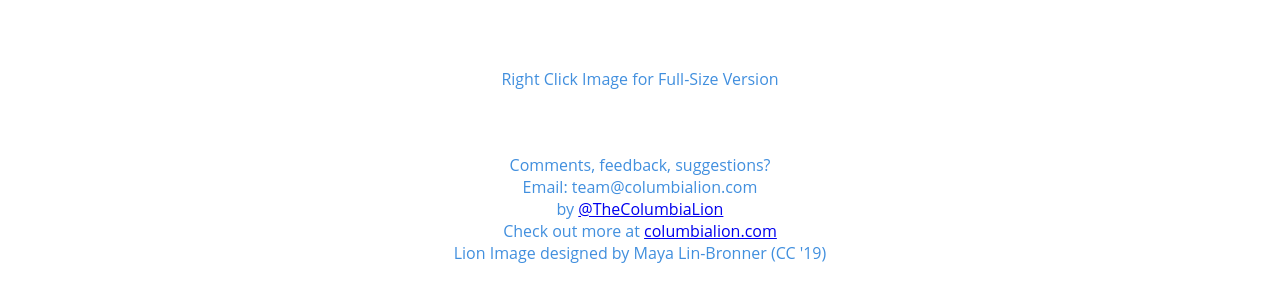
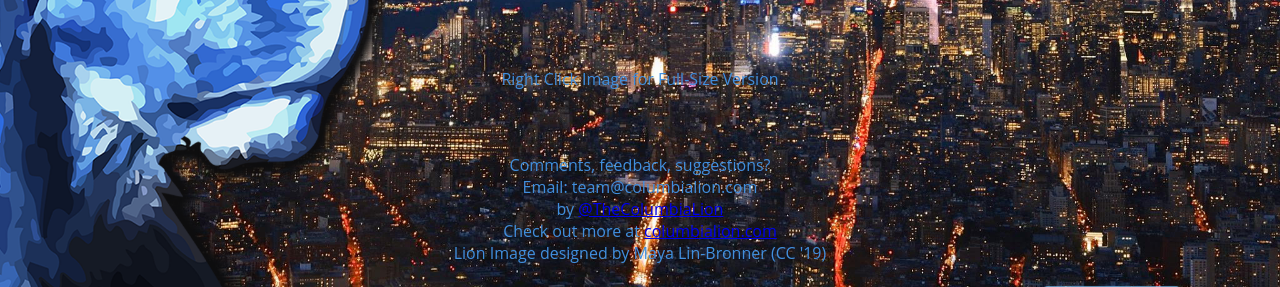
Before and after one commit to thecolumbialion/roar-deprecated, a Flask app: template templates/imagePage.html in a window 1280 px wide. Shown: the part 513-800 px from the top of the page. Run offline with Flask 2, Linux system fonts and the light colour scheme; the template is opened without the code that fills it, so the values that code supplies are empty.

Commit message:
update main.css

```diff
--- a/static/main.css
+++ b/static/main.css
@@ -24,7 +24,10 @@
   background: #34495E;
   color: #9bddff;
 }
-
+ body {
+    background: url("../city.jpg") no-repeat;
+    background-size: 100%;
+}
 
 
 
```
